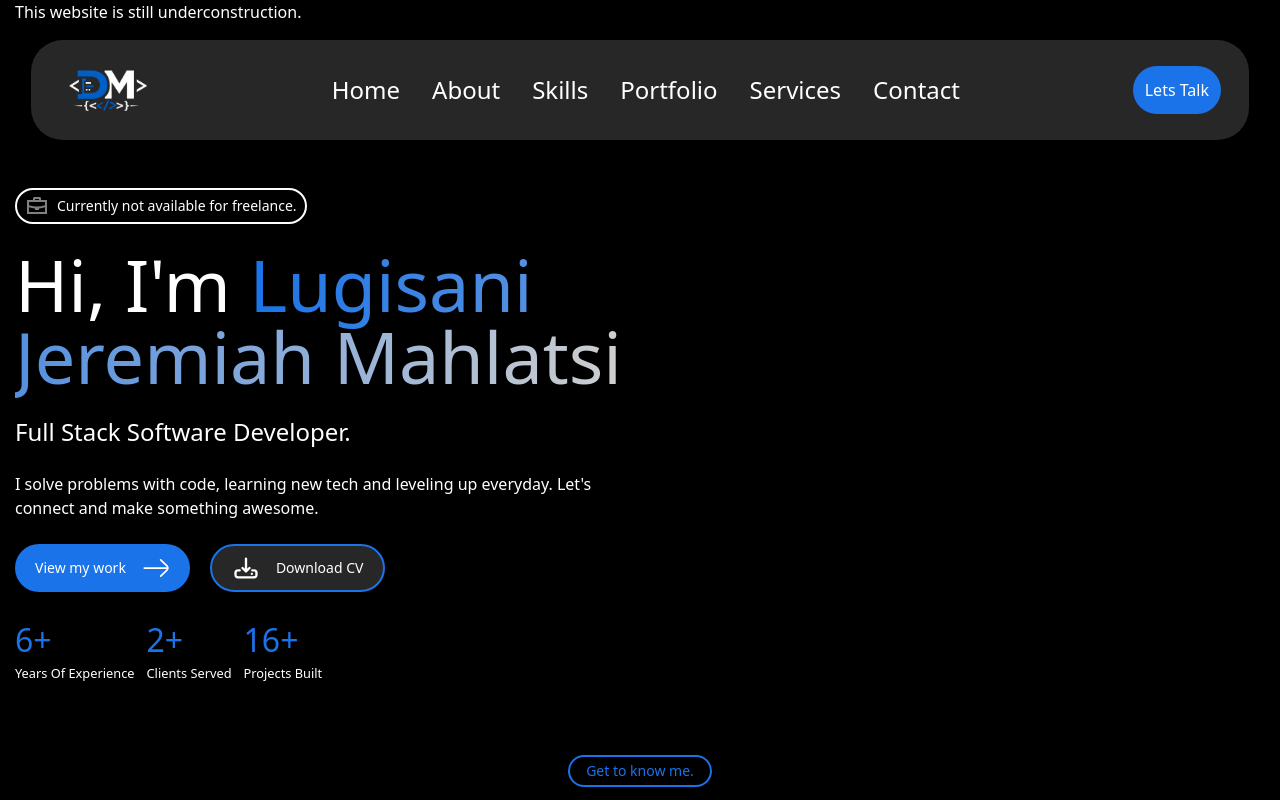
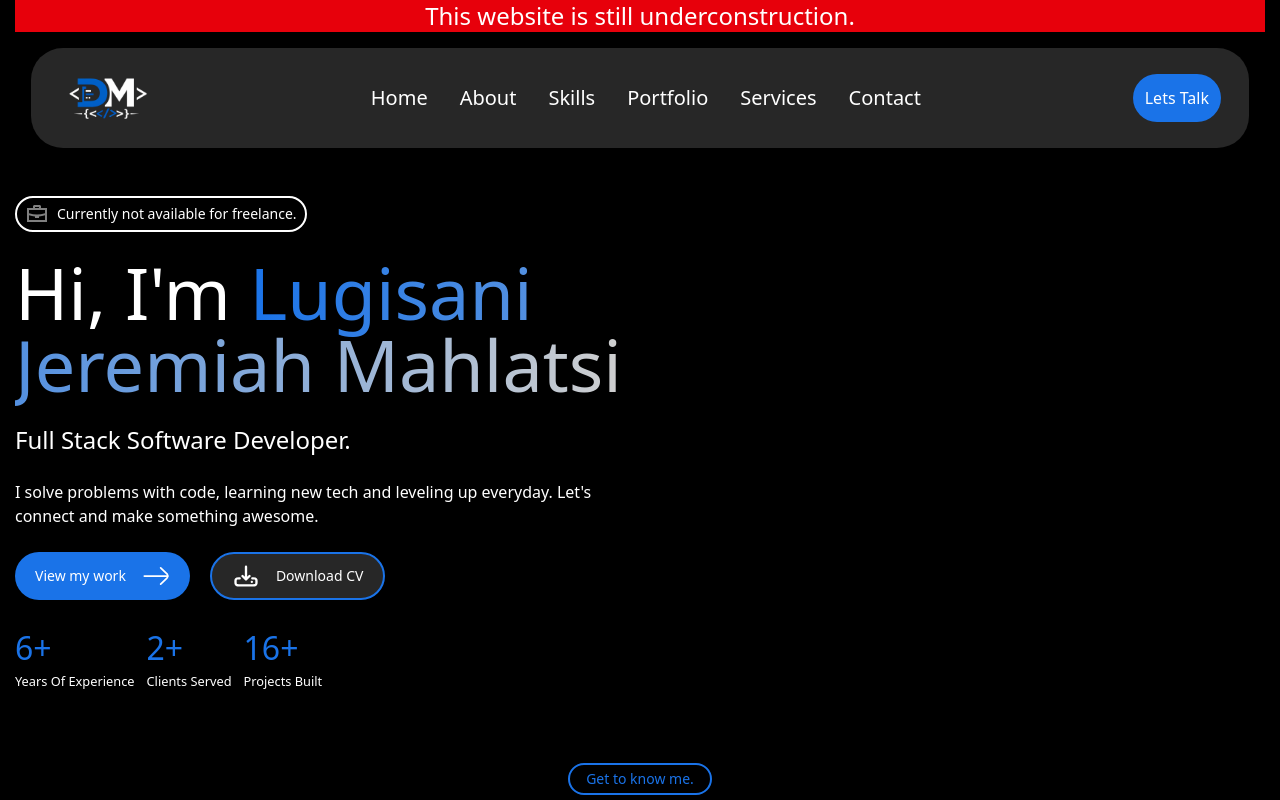
Before and after one commit to DevMahlatsi/DevMahlatsi, a React (Vite) app: page / in a window 1280 px wide. Shown: the top 800 px of the page. Built offline with nearby package versions, Linux system fonts and the light colour scheme.

Commit message:
Good night, last commit of the morning

```diff
--- a/src/Components/Navigation Bar/Menu/Menu.tsx
+++ b/src/Components/Navigation Bar/Menu/Menu.tsx
@@ -4,7 +4,7 @@ export default function Menu(){
   return(
     <>
       <div>
-        <ul className="text-sm md:text-2xl flex md:gap-8 gap-5">
+        <ul className="text-sm md:text-xl flex md:gap-8 gap-5">
           {menuData.map((menu, index) => {
             return(
               <>
--- a/src/Components/Under Construction/UnderConstruction.tsx
+++ b/src/Components/Under Construction/UnderConstruction.tsx
@@ -1,8 +1,8 @@
 export default function UnderConstruction(){
   return(
     <>
-      <div>
-        <h1>
+      <div className="bg-red-600 ">
+        <h1 className="text-center text-2xl">
           This website is still underconstruction.
         </h1>
       </div>
```
